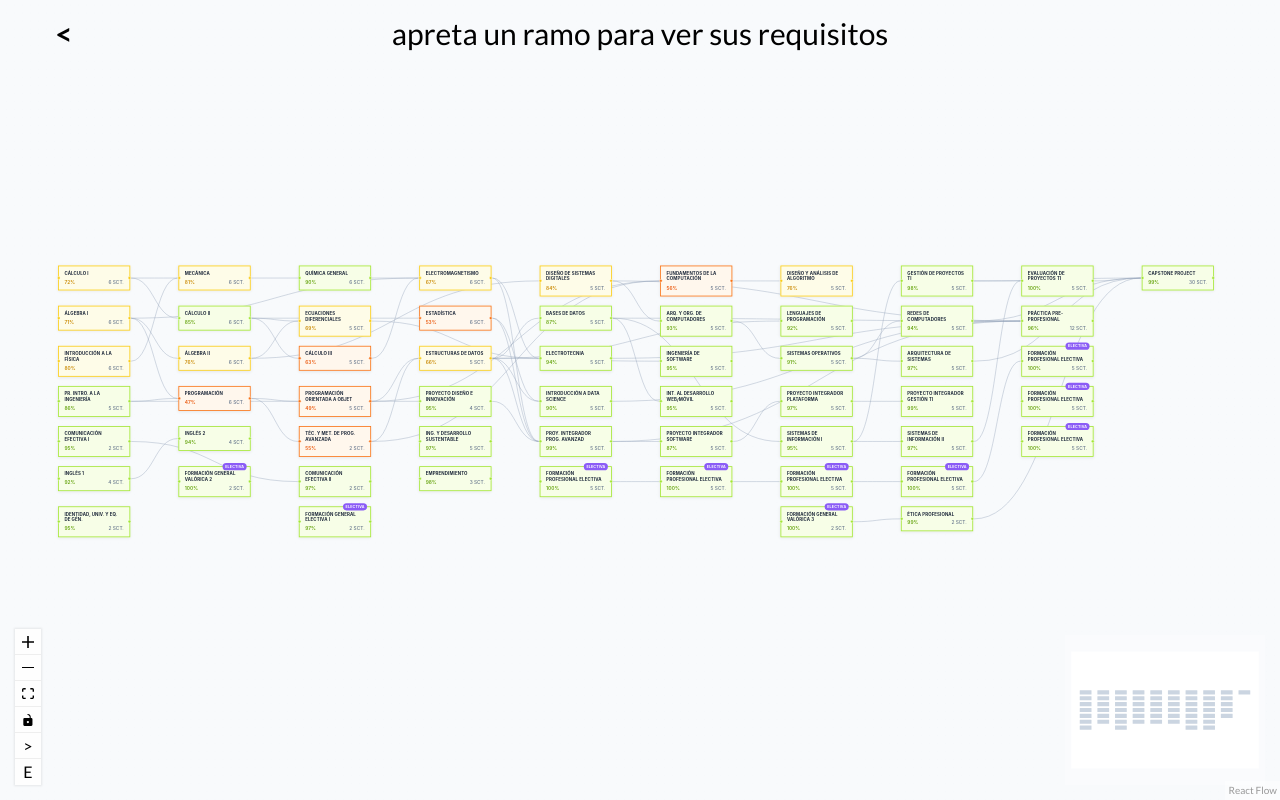
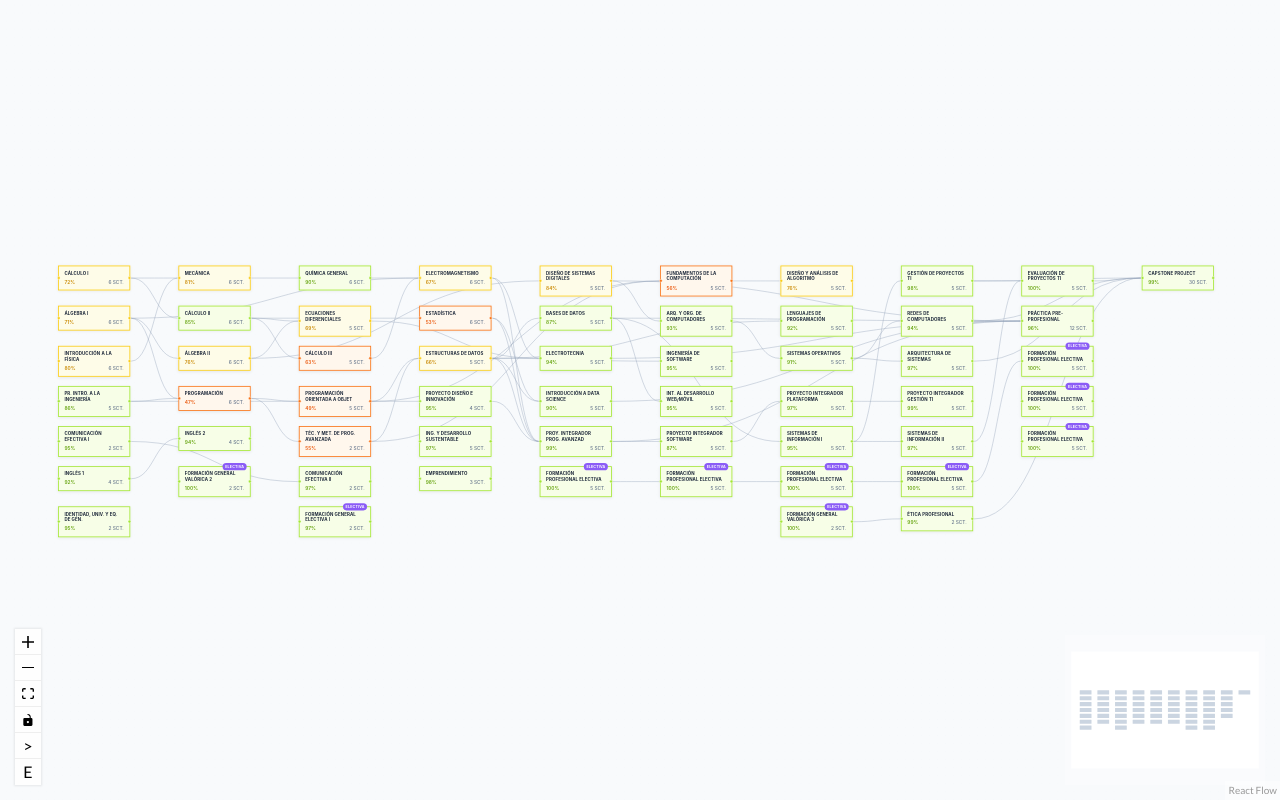
Before and after one commit to MotelPaso/curriculum-planner, a React (Vite) app: page / in a window 1280 px wide. Both pictures are taken after a click on the button "ICCI". Built offline with nearby package versions, Linux system fonts and the light colour scheme.

Commit message:
fix: hide topbar

```diff
--- a/src/CurriculumGraph.jsx
+++ b/src/CurriculumGraph.jsx
@@ -72,7 +72,7 @@ export default function CurriculumGraph({
 }) {
 	const [colorMode, setColorMode] = useState("Dificultad");
 	const [showSideBar, setShowSideBar] = useState(false);
-	const [showTopBar, setShowTopBar] = useState(true);
+	const [showTopBar, setShowTopBar] = useState(false);
 	const [selectedCourse, setSelectedCourse] = useState(null);
 	const [editMode, toggleEditMode] = useState(false);
 
```
